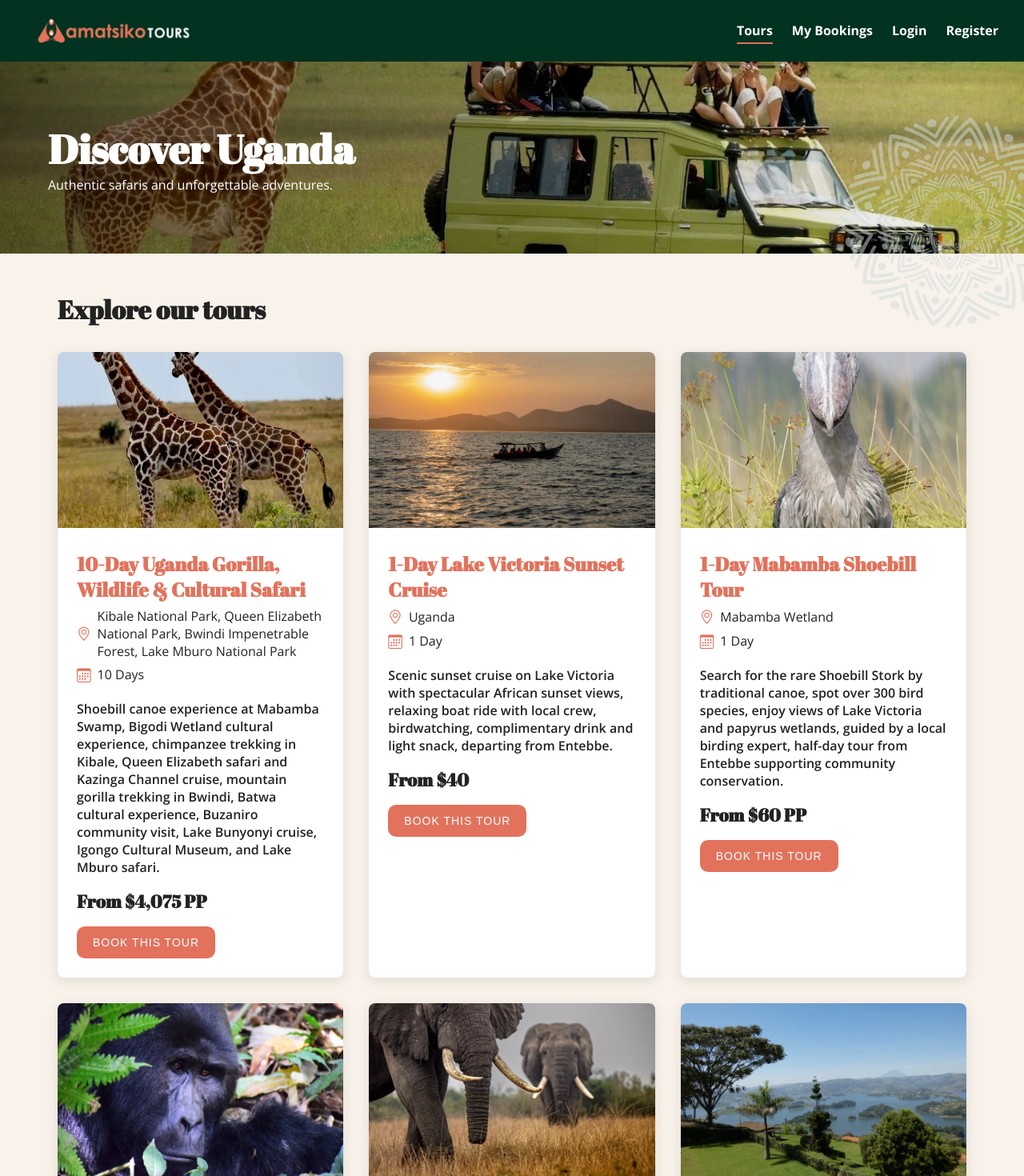
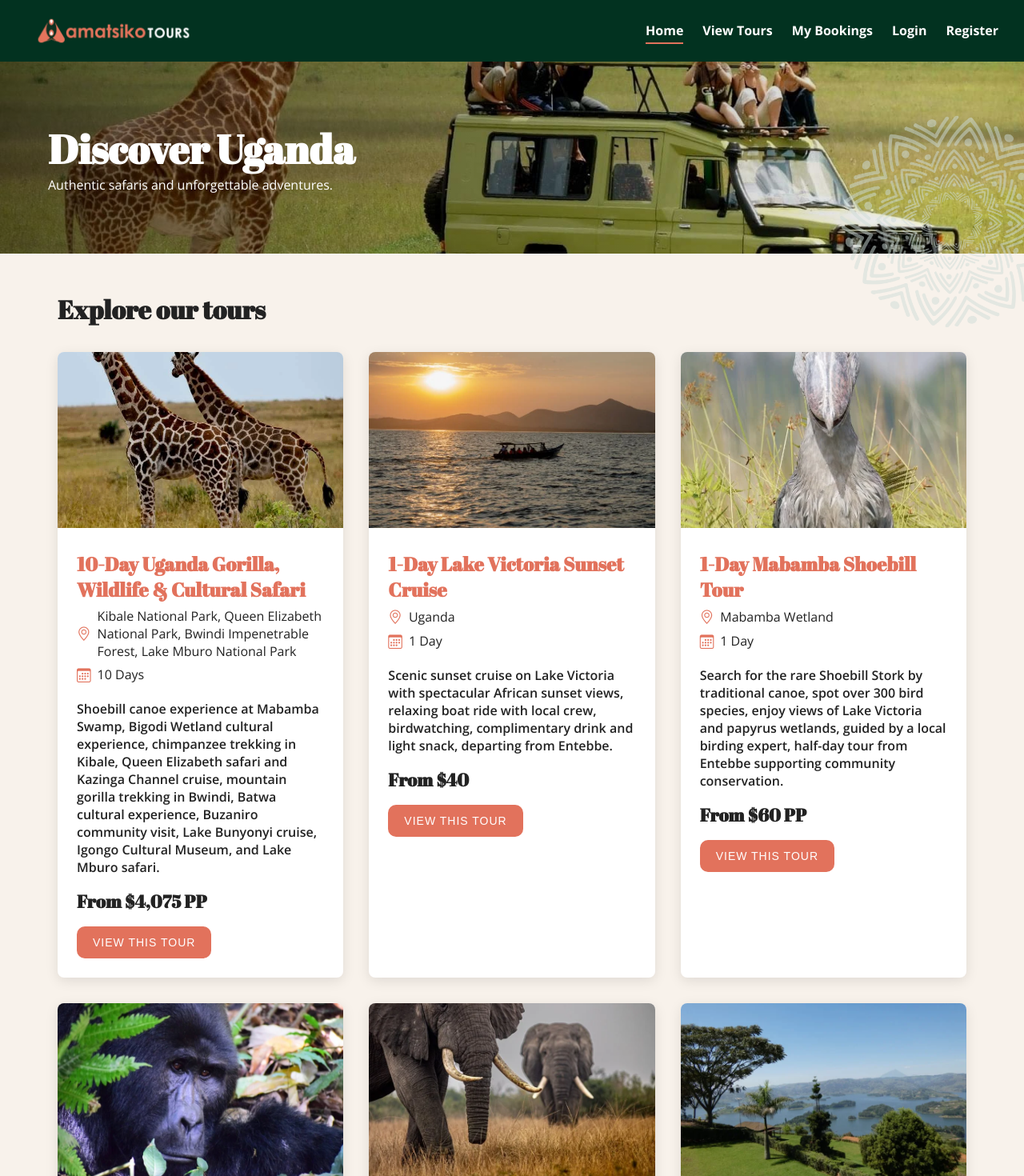
Before and after one commit to JenniePowell/Amatsiko_Tours_Booking, a React (Vite) app: page / in a window 1280 px wide. Shown: the top 1470 px of the page at 80% size. Built offline with nearby package versions, Linux system fonts and the light colour scheme.

Commit message:
Home page added and nav linked

```diff
--- a/src/components/Nav.jsx
+++ b/src/components/Nav.jsx
@@ -9,7 +9,8 @@ function Nav() {
         <NavLink to="/" className="logo"><img src={logo} alt="Amatsiko Tours" /></NavLink>
 
         <div className='nav-links'>
-          <NavLink to="/" end>Tours</NavLink>
+          <NavLink to="/" end>Home</NavLink>
+          <NavLink to="/tours">View Tours</NavLink>
           <NavLink to="/my-bookings">My Bookings</NavLink>
           <NavLink to="/login">Login</NavLink>
           <NavLink to="/register">Register</NavLink>
--- a/src/components/TourCard.jsx
+++ b/src/components/TourCard.jsx
@@ -25,7 +25,7 @@ function TourCard({ tour }) {
 
                 <p className='tour-price'>{tour.price}</p>
 
-                <button type="button" onClick={() => setShowBookingForm(true)}>Book this tour</button>
+                <button type="button" onClick={() => setShowBookingForm(true)}>View this tour</button>
 
             {showBookingForm && (
                 <BookingForm tour={tour} onClose={() => setShowBookingForm(false)}/>
```
Also changed, not shown: src/pages/Home.jsx (added).
